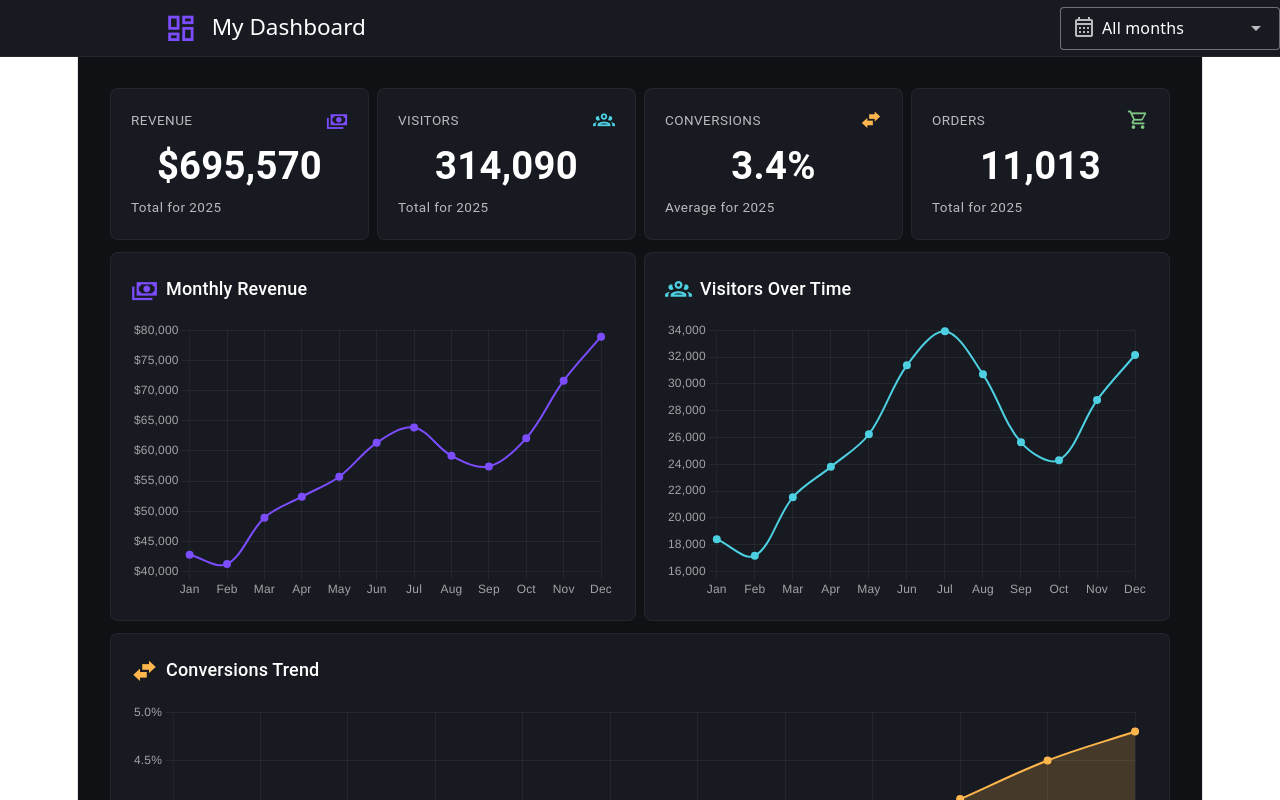
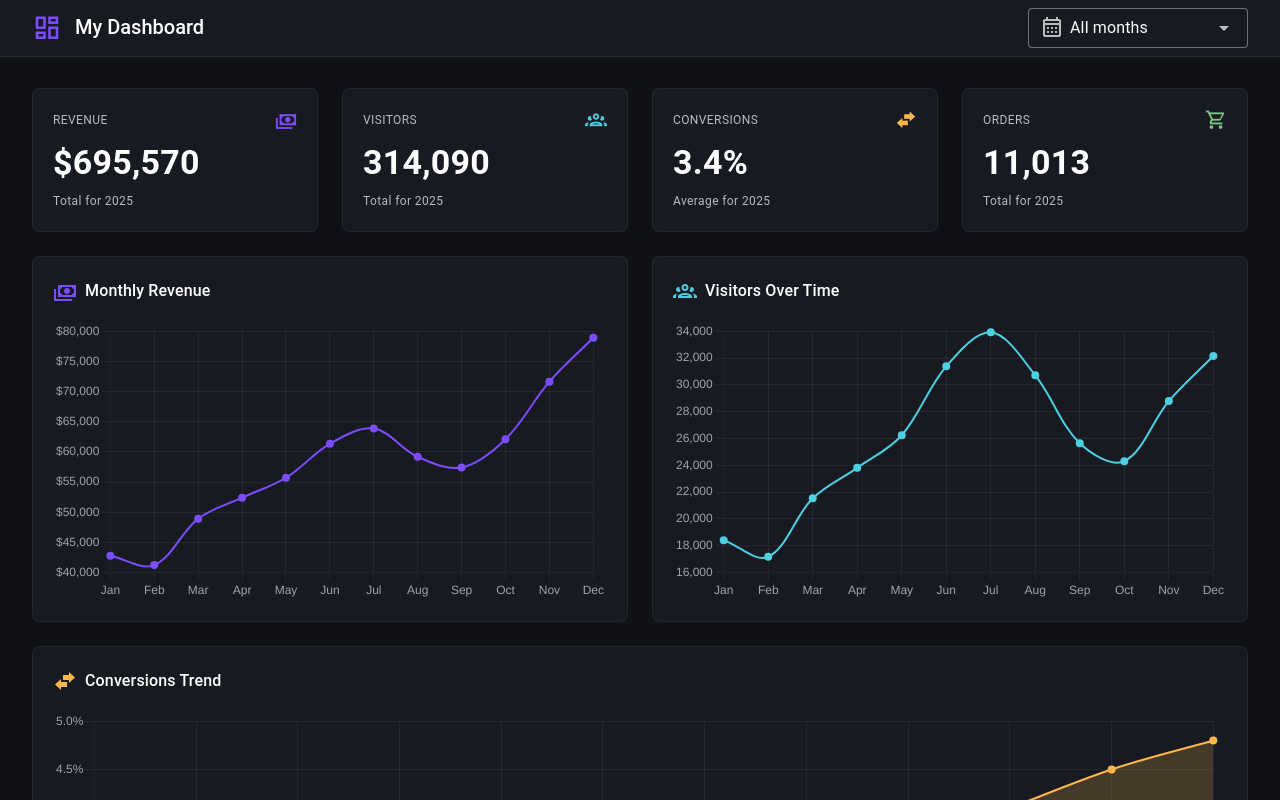
Before and after one commit to Ryan-024/capstone-202-F, a Vue app: page / in a window 1280 px wide. Shown: the top 800 px of the page. Built offline with nearby package versions, Linux system fonts and the light colour scheme.

Commit message:
spacing and desktop view

```diff
--- a/src/App.vue
+++ b/src/App.vue
@@ -7,7 +7,7 @@ const { selectedMonth, monthOptions } = useDashboardFilter()
 <template>
   <v-app>
     <v-app-bar color="surface" flat density="comfortable" class="border-b">
-      <v-container class="d-flex align-center pa-0" fluid>
+      <v-container class="d-flex align-center py-0 px-6 px-md-8" fluid>
         <v-app-bar-title class="font-weight-medium">
           <v-icon icon="mdi-view-dashboard-outline" class="mr-2 text-primary" />
           My Dashboard
--- a/src/style.css
+++ b/src/style.css
@@ -1,296 +1,9 @@
-:root {
-  --text: #6b6375;
-  --text-h: #08060d;
-  --bg: #fff;
-  --border: #e5e4e7;
-  --code-bg: #f4f3ec;
-  --accent: #aa3bff;
-  --accent-bg: rgba(170, 59, 255, 0.1);
-  --accent-border: rgba(170, 59, 255, 0.5);
-  --social-bg: rgba(244, 243, 236, 0.5);
-  --shadow:
-    rgba(0, 0, 0, 0.1) 0 10px 15px -3px, rgba(0, 0, 0, 0.05) 0 4px 6px -2px;
-
-  --sans: system-ui, 'Segoe UI', Roboto, sans-serif;
-  --heading: system-ui, 'Segoe UI', Roboto, sans-serif;
-  --mono: ui-monospace, Consolas, monospace;
-
-  font: 18px/145% var(--sans);
-  letter-spacing: 0.18px;
-  color-scheme: light dark;
-  color: var(--text);
-  background: var(--bg);
-  font-synthesis: none;
-  text-rendering: optimizeLegibility;
-  -webkit-font-smoothing: antialiased;
-  -moz-osx-font-smoothing: grayscale;
-
-  @media (max-width: 1024px) {
-    font-size: 16px;
-  }
+html,
+body,
+#app {
+  margin: 0;
+  padding: 0;
+  min-height: 100vh;
+  background: #0f1115;
+  color-scheme: dark;
 }
-
-@media (prefers-color-scheme: dark) {
-  :root {
-    --text: #9ca3af;
-    --text-h: #f3f4f6;
-    --bg: #16171d;
-    --border: #2e303a;
-    --code-bg: #1f2028;
-    --accent: #c084fc;
-    --accent-bg: rgba(192, 132, 252, 0.15);
-    --accent-border: rgba(192, 132, 252, 0.5);
-    --social-bg: rgba(47, 48, 58, 0.5);
-    --shadow:
-      rgba(0, 0, 0, 0.4) 0 10px 15px -3px, rgba(0, 0, 0, 0.25) 0 4px 6px -2px;
-  }
-
-  #social .button-icon {
-    filter: invert(1) brightness(2);
-  }
-}
-
-body {
-  margin: 0;
-}
-
-h1,
-h2 {
-  font-family: var(--heading);
-  font-weight: 500;
-  color: var(--text-h);
-}
-
-h1 {
-  font-size: 56px;
-  letter-spacing: -1.68px;
-  margin: 32px 0;
-  @media (max-width: 1024px) {
-    font-size: 36px;
-    margin: 20px 0;
-  }
-}
-h2 {
-  font-size: 24px;
-  line-height: 118%;
-  letter-spacing: -0.24px;
-  margin: 0 0 8px;
-  @media (max-width: 1024px) {
-    font-size: 20px;
-  }
-}
-p {
-  margin: 0;
-}
-
-code,
-.counter {
-  font-family: var(--mono);
-  display: inline-flex;
-  border-radius: 4px;
-  color: var(--text-h);
-}
-
-code {
-  font-size: 15px;
-  line-height: 135%;
-  padding: 4px 8px;
-  background: var(--code-bg);
-}
-
-.counter {
-  font-size: 16px;
-  padding: 5px 10px;
-  border-radius: 5px;
-  color: var(--accent);
-  background: var(--accent-bg);
-  border: 2px solid transparent;
-  transition: border-color 0.3s;
-  margin-bottom: 24px;
-
-  &:hover {
-    border-color: var(--accent-border);
-  }
-  &:focus-visible {
-    outline: 2px solid var(--accent);
-    outline-offset: 2px;
-  }
-}
-
-.hero {
-  position: relative;
-
-  .base,
-  .framework,
-  .vite {
-    inset-inline: 0;
-    margin: 0 auto;
-  }
-
-  .base {
-    width: 170px;
-    position: relative;
-    z-index: 0;
-  }
-
-  .framework,
-  .vite {
-    position: absolute;
-  }
-
-  .framework {
-    z-index: 1;
-    top: 34px;
-    height: 28px;
-    transform: perspective(2000px) rotateZ(300deg) rotateX(44deg) rotateY(39deg)
-      scale(1.4);
-  }
-
-  .vite {
-    z-index: 0;
-    top: 107px;
-    height: 26px;
-    width: auto;
-    transform: perspective(2000px) rotateZ(300deg) rotateX(40deg) rotateY(39deg)
-      scale(0.8);
-  }
-}
-
-#app {
-  width: 1126px;
-  max-width: 100%;
-  margin: 0 auto;
-  text-align: center;
-  border-inline: 1px solid var(--border);
-  min-height: 100svh;
-  display: flex;
-  flex-direction: column;
-  box-sizing: border-box;
-}
-
-#center {
-  display: flex;
-  flex-direction: column;
-  gap: 25px;
-  place-content: center;
-  place-items: center;
-  flex-grow: 1;
-
-  @media (max-width: 1024px) {
-    padding: 32px 20px 24px;
-    gap: 18px;
-  }
-}
-
-#next-steps {
-  display: flex;
-  border-top: 1px solid var(--border);
-  text-align: left;
-
-  & > div {
-    flex: 1 1 0;
-    padding: 32px;
-    @media (max-width: 1024px) {
-      padding: 24px 20px;
-    }
-  }
-
-  .icon {
-    margin-bottom: 16px;
-    width: 22px;
-    height: 22px;
-  }
-
-  @media (max-width: 1024px) {
-    flex-direction: column;
-    text-align: center;
-  }
-}
-
-#docs {
-  border-right: 1px solid var(--border);
-
-  @media (max-width: 1024px) {
-    border-right: none;
-    border-bottom: 1px solid var(--border);
-  }
-}
-
-#next-steps ul {
-  list-style: none;
-  padding: 0;
-  display: flex;
-  gap: 8px;
-  margin: 32px 0 0;
-
-  .logo {
-    height: 18px;
-  }
-
-  a {
-    color: var(--text-h);
-    font-size: 16px;
-    border-radius: 6px;
-    background: var(--social-bg);
-    display: flex;
-    padding: 6px 12px;
-    align-items: center;
-    gap: 8px;
-    text-decoration: none;
-    transition: box-shadow 0.3s;
-
-    &:hover {
-      box-shadow: var(--shadow);
-    }
-    .button-icon {
-      height: 18px;
-      width: 18px;
-    }
-  }
-
-  @media (max-width: 1024px) {
-    margin-top: 20px;
-    flex-wrap: wrap;
-    justify-content: center;
-
-    li {
-      flex: 1 1 calc(50% - 8px);
-    }
-
-    a {
-      width: 100%;
-      justify-content: center;
-      box-sizing: border-box;
-    }
-  }
-}
-
-#spacer {
-  height: 88px;
-  border-top: 1px solid var(--border);
-  @media (max-width: 1024px) {
-    height: 48px;
-  }
-}
-
-.ticks {
-  position: relative;
-  width: 100%;
-
-  &::before,
-  &::after {
-    content: '';
-    position: absolute;
-    top: -4.5px;
-    border: 5px solid transparent;
-  }
-
-  &::before {
-    left: 0;
-    border-left-color: var(--border);
-  }
-  &::after {
-    right: 0;
-    border-right-color: var(--border);
-  }
-}
--- a/src/views/Home.vue
+++ b/src/views/Home.vue
@@ -283,8 +283,8 @@ const conversionsOptions = computed(() => baseOptions(fmtPct))
 
 <template>
   <v-container fluid class="pa-6 pa-md-8">
-    <!-- Summary cards -->
-    <v-row dense>
+    <v-row>
+      <!-- Summary cards -->
       <v-col
         v-for="card in summaryCards"
         :key="card.key"
@@ -326,12 +326,10 @@ const conversionsOptions = computed(() => baseOptions(fmtPct))
           </div>
         </v-card>
       </v-col>
-    </v-row>
 
-    <!-- Two charts -->
-    <v-row dense class="mt-2">
+      <!-- Revenue chart -->
       <v-col cols="12" md="6">
-        <v-card color="surface" class="pa-5 dash-card">
+        <v-card color="surface" class="pa-5 h-100 dash-card">
           <div class="d-flex align-center mb-4">
             <v-icon icon="mdi-cash-multiple" color="#7c4dff" class="mr-2" />
             <span class="text-subtitle-1 font-weight-medium">
@@ -343,8 +341,10 @@ const conversionsOptions = computed(() => baseOptions(fmtPct))
           </div>
         </v-card>
       </v-col>
+
+      <!-- Visitors chart -->
       <v-col cols="12" md="6">
-        <v-card color="surface" class="pa-5 dash-card">
+        <v-card color="surface" class="pa-5 h-100 dash-card">
           <div class="d-flex align-center mb-4">
             <v-icon
               icon="mdi-account-group-outline"
@@ -360,10 +360,8 @@ const conversionsOptions = computed(() => baseOptions(fmtPct))
           </div>
         </v-card>
       </v-col>
-    </v-row>
 
-    <!-- Full-width conversions area chart -->
-    <v-row dense class="mt-2">
+      <!-- Full-width conversions area chart -->
       <v-col cols="12">
         <v-card color="surface" class="pa-5 dash-card">
           <div class="d-flex align-center mb-4">
```
